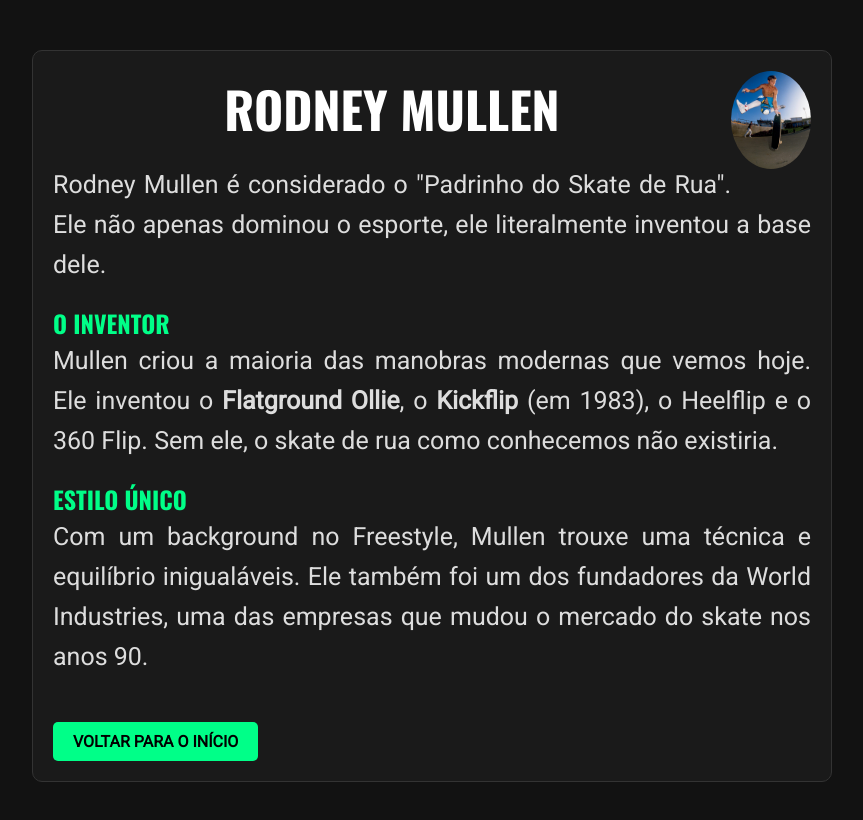
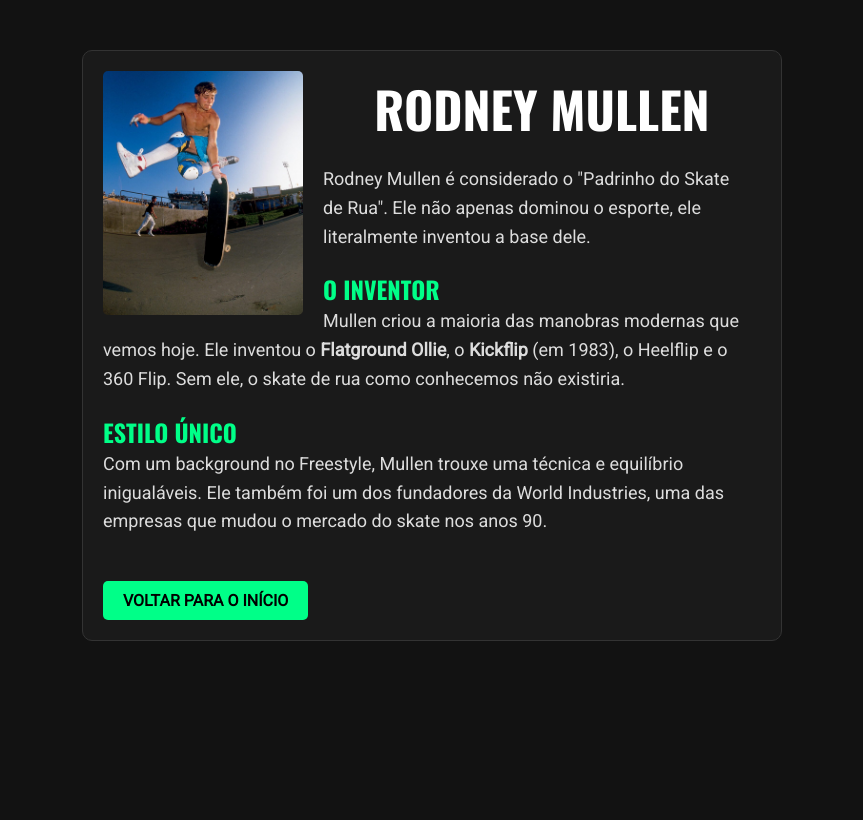
Before and after one commit to joaogabriel0425/projetofinal, a plain HTML site: page pages/skatistas/mullen.html in a window 1280 px wide. Shown: the whole page, without its empty margins (208-1071 px from the left). Drawn offline with nearby package versions, Linux system fonts and the light colour scheme.

Commit message:
Add files via upload

```diff
--- a/css/style.css
+++ b/css/style.css
@@ -35,7 +35,7 @@
 }
 .header img{
     width: 80px;
-    margin-left: 200px;
+    margin-left: 150px;
 
 
 }
--- a/pages/skatistas/mullen.html
+++ b/pages/skatistas/mullen.html
@@ -23,18 +23,16 @@
     body{
         background-color: #121212;
         color: #ddd;
-            text-align: justify;
     }
     img{
-            max-width: 80px;
-            border-radius: 50%;
-            display: flex;
-            align-items: center;
-            justify-content: center;
-            float: right;
+        max-width: 200px;
+        border-radius: 5px;
+        text-align: justify;
+        float: left;
+        margin-right: 20px;
     }
     #conteudo-pagina{
-            max-width: 800px;
+        max-width: 700px;
         margin: 50px auto;
         padding: 20px;
         background-color: #1a1a1a;
@@ -55,7 +53,9 @@
         font-family: 'Roboto', sans-serif;
         line-height: 1.6;
         margin-bottom: 15px;
-            font-size: 25px; }
+        font-size: 18px;
+        margin-right: 15px;
+    }
 
     .btn-voltar {
         display: inline-block;
```
Also changed, not shown: pages/skatistas/nyjah.html (+8 -8 lines), pages/skatistas/tony.html (+9 -9 lines). Lines whose indentation alone changed are shown as unchanged.
